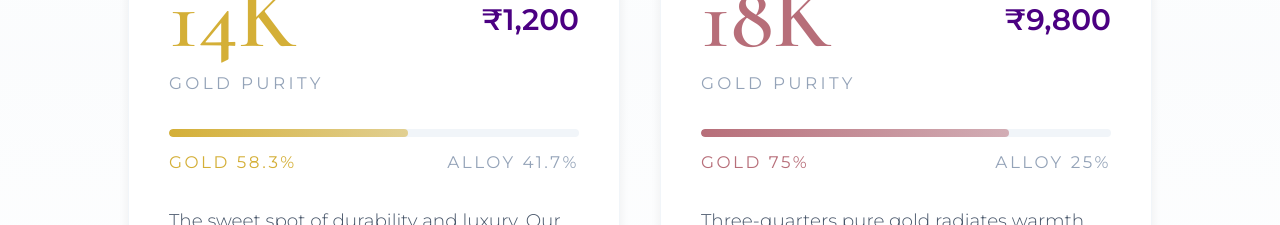
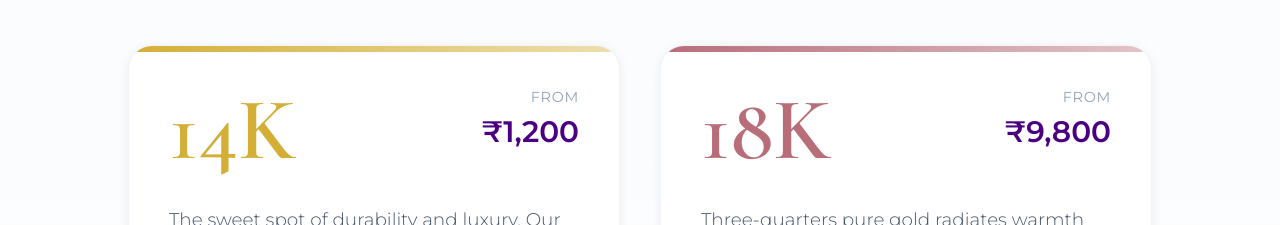
Before and after one commit to Suhanighodake/E-commerce-Jewellery-, a React (Vite) app: page / in a window 1280 px wide. Shown: the part 7728-7953 px from the top of the page. Built offline with nearby package versions, Linux system fonts and the light colour scheme.

Commit message:
change material ui

```diff
--- a/src/components/Materials.tsx
+++ b/src/components/Materials.tsx
@@ -25,9 +25,9 @@ const materialsList = [
 
 export default function Materials() {
   return (
-    <section className="relative py-10 md:py-14 bg-gradient-to-b from-white via-slate-50/60 to-white overflow-hidden">
+    <section className="relative py-24 md:py-32 bg-gradient-to-b from-white via-slate-50/60 to-white overflow-hidden">
       <div className="container-luxury relative z-10">
-        <ScrollReveal className="text-center mb-8 md:mb-10">
+        <ScrollReveal className="text-center mb-16 md:mb-20">
           <div className="inline-flex items-center gap-2.5 px-5 py-2.5 bg-royal-purple/5 border border-royal-purple/10 rounded-full mb-8">
             <Award className="w-4 h-4 text-royal-purple" strokeWidth={1.5} />
             <span className="text-sm text-royal-purple tracking-[0.18em] uppercase font-medium">BIS Hallmarked</span>
@@ -61,28 +61,11 @@ export default function Materials() {
                     >
                       {m.purity}
                     </h3>
-                    <span className="text-sm md:text-base text-slate-400 uppercase tracking-[0.2em] mt-2 block">Gold Purity</span>
+                    {/* <span className="text-sm md:text-base text-slate-400 uppercase tracking-[0.2em] mt-2 block">Gold Purity</span> */}
                   </div>
                   <div className="text-right">
                     <p className="text-sm text-slate-400 uppercase tracking-wider mb-1">From</p>
                     <p className="text-royal-purple font-semibold text-2xl md:text-3xl">{m.priceFrom}</p>
-                  </div>
-                </div>
-
-                <div className="mb-8">
-                  <div className="h-2 rounded-full overflow-hidden flex bg-slate-100">
-                    <motion.div
-                      initial={{ width: 0 }}
-                      whileInView={{ width: m.gold }}
-                      viewport={{ once: true }}
-                      transition={{ duration: 1.5, ease: 'easeOut' }}
-                      className="h-full rounded-full"
-                      style={{ background: `linear-gradient(90deg, ${m.accent}, ${m.accent}88)` }}
-                    />
-                  </div>
-                  <div className="flex justify-between mt-3 text-sm md:text-base uppercase tracking-[0.15em]">
-                    <span style={{ color: m.accent }}>Gold {m.gold}</span>
-                    <span className="text-slate-400">Alloy {m.alloy}</span>
                   </div>
                 </div>
 
```
Also changed, not shown: 1 other file (tests, documents, lock files or other folders).
